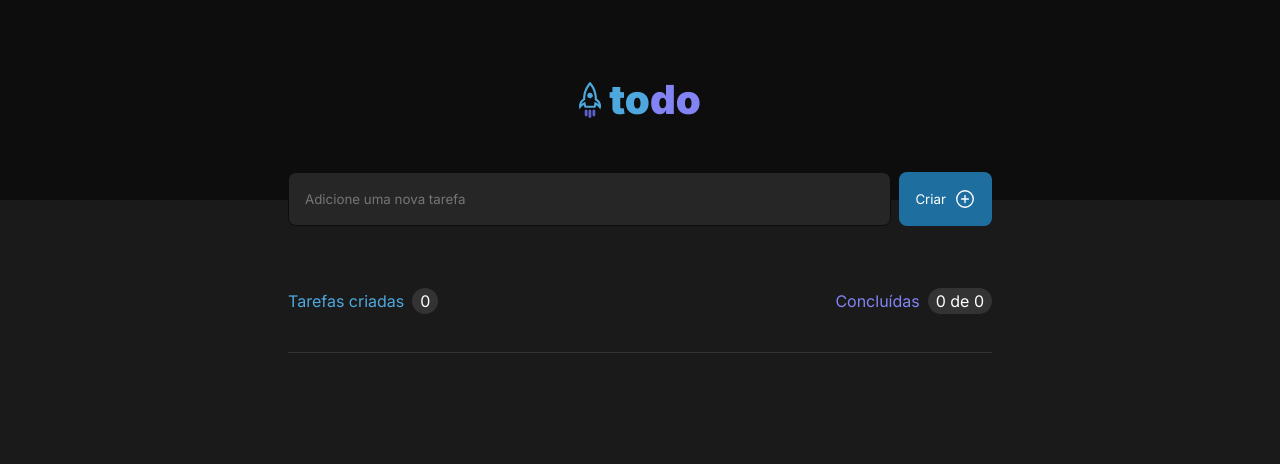
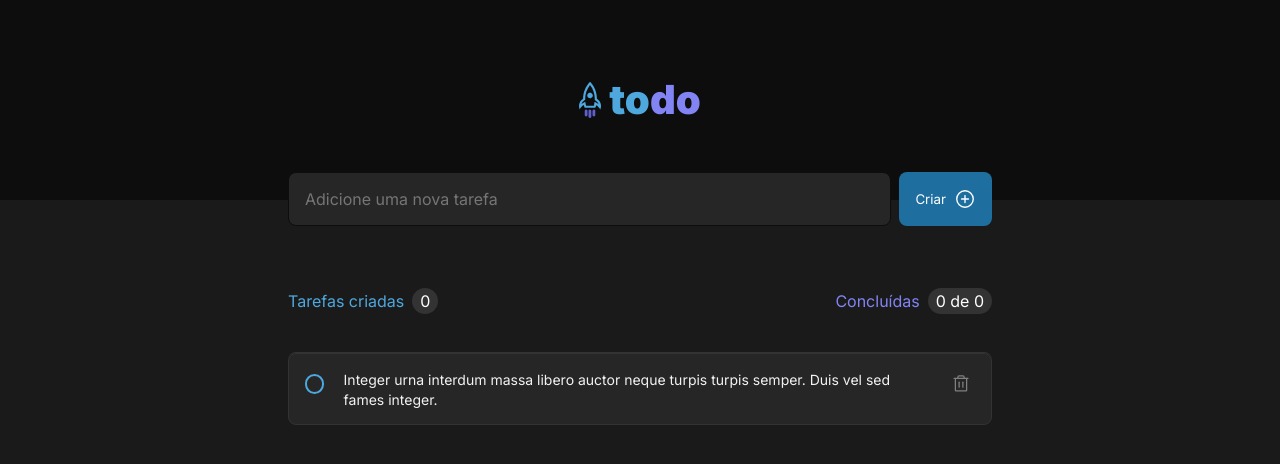
Before and after one commit to fernandoKuwahara/ToDoList-React-Ts, a React (Vite) app: page / in a window 1280 px wide. Shown: the top 464 px of the page. Built offline with nearby package versions, Linux system fonts and the light colour scheme.

Commit message:
Att
Componente de Task pronto, finalizar apenas detalhes do Checkbox.

```diff
--- /dev/null
+++ b/src/components/Checkbox/Checkbox.tsx
@@ -0,0 +1,18 @@
+import { useState } from "react";
+import { InputChecker } from "../../styles/Style-Components/Checkbox/Checkbox";
+
+import { Check } from "phosphor-react";
+
+export function CheckBox() {
+  const [isChecked, setIsChecked] = useState(false);
+
+  function handleCheckTask() {
+    setIsChecked(!isChecked);
+  }
+
+  return (
+    <InputChecker onClick={handleCheckTask} isChecked={ isChecked }>
+      { isChecked ? <Check size={ 20 } /> : "" }
+    </InputChecker>
+  );
+}
--- a/src/components/Form/Form.tsx
+++ b/src/components/Form/Form.tsx
@@ -1,12 +1,13 @@
 import { FormContainer, FormHeader, TaskListContainer, TaskListContainerHeader, TaskListContainerTasks, SpanCountTask } from "../../styles/Style-Components/Form/Form";
 import { Notice } from "../Notice/Notice";
-import { Task } from "../../services/interfaces/Task";
+import { TaskProp } from "../../services/interfaces/Task";
+import { Task } from "../Task/Task";
 
 
 import { PlusCircle } from "phosphor-react";
 import { v4 as uuidv4 } from "uuid";
 
-const Tasks: Task[] = [
+const Tasks: TaskProp[] = [
   {
     id: uuidv4(),
     taskDone: false,
@@ -41,7 +42,7 @@ export function Form() {
         </TaskListContainerHeader>
         <TaskListContainerTasks>
           {
-
+            !Tasks.length ? <Notice /> : <Task />
           }
         </TaskListContainerTasks>
       </TaskListContainer>
--- /dev/null
+++ b/src/components/Task/Task.tsx
@@ -0,0 +1,14 @@
+import { TaskContainer } from "../../styles/Style-Components/Task/Task";
+import { CheckBox } from "../Checkbox/Checkbox";
+
+import { Trash } from "phosphor-react";
+
+export function Task() {
+  return (
+    <TaskContainer>
+      <CheckBox />
+      <span>Integer urna interdum massa libero auctor neque turpis turpis semper. Duis vel sed fames integer.</span >
+      <button> <Trash size={ 20 } /> </button>
+    </TaskContainer>
+  );
+}
--- a/src/services/interfaces/Task.d.ts
+++ b/src/services/interfaces/Task.d.ts
@@ -1,4 +1,4 @@
-export interface Task {
+export interface TaskProp {
   id: string;
   taskDone: boolean;
   content: string;
--- /dev/null
+++ b/src/styles/Style-Components/Checkbox/Checkbox.ts
@@ -0,0 +1,27 @@
+import styled from "styled-components";
+
+interface InputCheckerProp {
+  isChecked: boolean;
+}
+
+export const InputChecker = styled.div<InputCheckerProp>`
+  min-width: 1.2rem;
+  min-height: 1.2rem;
+  max-width: 1.2rem;
+  max-height: 1.2rem;
+  margin-top: .25rem;
+  display: flex;
+  justify-content: center;
+  align-items: center;
+  border: 2px solid ${ props => (!props.isChecked ? props.theme["blue-300"] : 'transparent') };
+  border-radius: 50%;
+  background-color: ${ props => (props.isChecked ? props.theme["purple-500"] : 'transparent') };
+  cursor: pointer;
+  color: ${ props => props.theme["gray-100"] };
+  transition: ease .1s;
+
+  &:hover {
+    border: 2px solid ${ props => (!props.isChecked ? props.theme["blue-500"] : 'transparent') };
+    background-color: ${ props => (props.isChecked ? props.theme["purple-300"] : 'transparent') };
+  }
+`;
--- a/src/styles/Style-Components/Form/Form.ts
+++ b/src/styles/Style-Components/Form/Form.ts
@@ -35,6 +35,9 @@ export const FormHeader = styled.header`
       background-color: ${ props => props.theme["gray-500"] };
       color: ${ props => props.theme.White };
       box-shadow: 0 0 0 2px transparent;
+      font-size: 1rem;
+      font-weight: 400;
+      line-height: 1.4rem;
       transition: ease .1s;
 
       &:focus {
@@ -108,4 +111,5 @@ export const TaskListContainerTasks = styled.main`
   display: flex;
   justify-content: center;
   border-top: 1px solid ${ props => props.theme["gray-400"] };
+  border-radius: 8px;
 `;
--- /dev/null
+++ b/src/styles/Style-Components/Task/Task.ts
@@ -0,0 +1,40 @@
+import styled from "styled-components";
+
+export const TaskContainer = styled.div`
+  width: 100%;
+  height: 4.5rem;
+  display: flex;
+  gap: .75rem;
+  padding: 1rem;
+  justify-content: space-between;
+  align-items: flex-start;
+  background-color: ${ props => props.theme["gray-500"] };
+  border: 1px solid ${ props => props.theme["gray-400"] };
+  border-radius: 8px;
+
+  span {
+    color: ${ props => props.theme["gray-100"] };
+    font-size: 14px;
+    font-weight: 400;
+    line-height: 19.6px;
+    max-width: 36.5rem;
+  }
+
+  button {
+    padding: .25rem;
+    display: flex;
+    justify-content: center;
+    align-items: center;
+    background-color: transparent;
+    border: 0;
+    border-radius: 4px;
+    cursor: pointer;
+    transition: ease .1s;
+    color: ${ props => props.theme["gray-300"] };
+
+    &:hover {
+      background-color: ${ props => props.theme["gray-400"] };
+      color: ${ props => props.theme["red-300"] };
+    }
+  }
+`;
```
